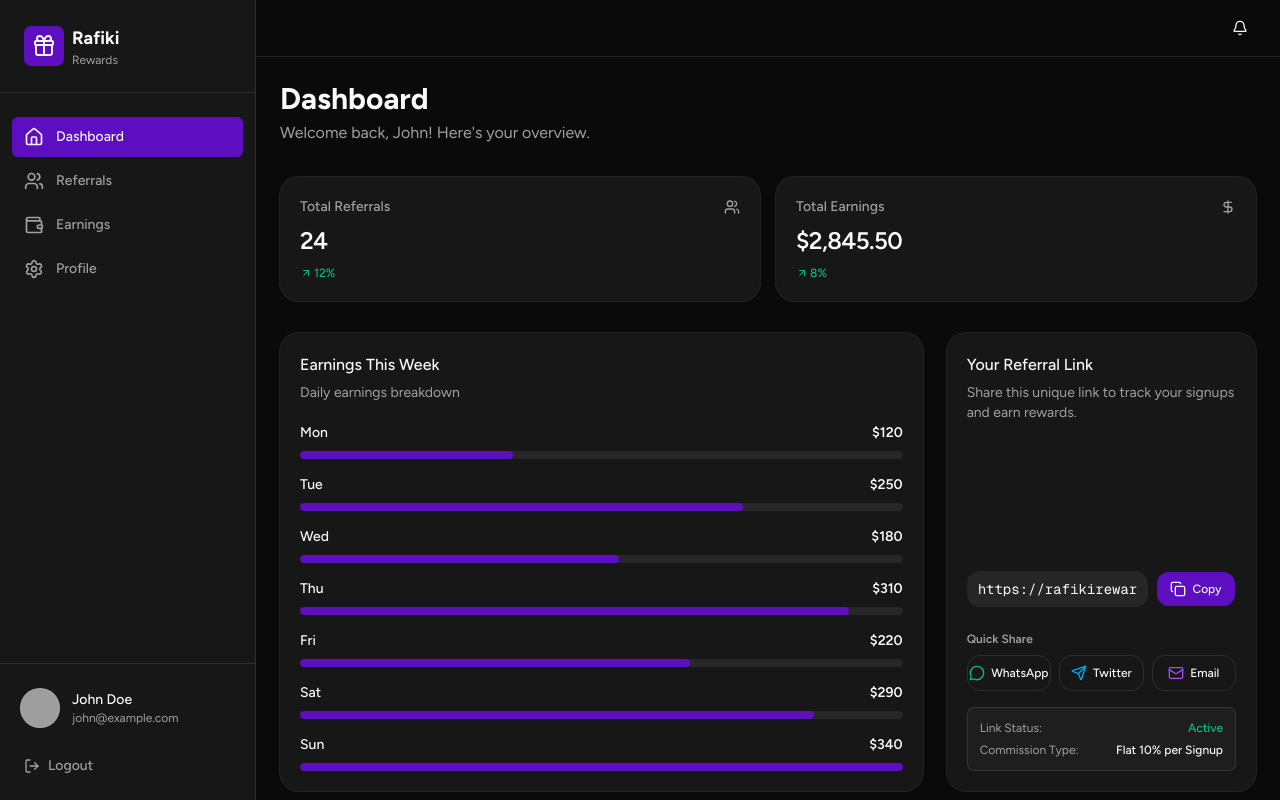
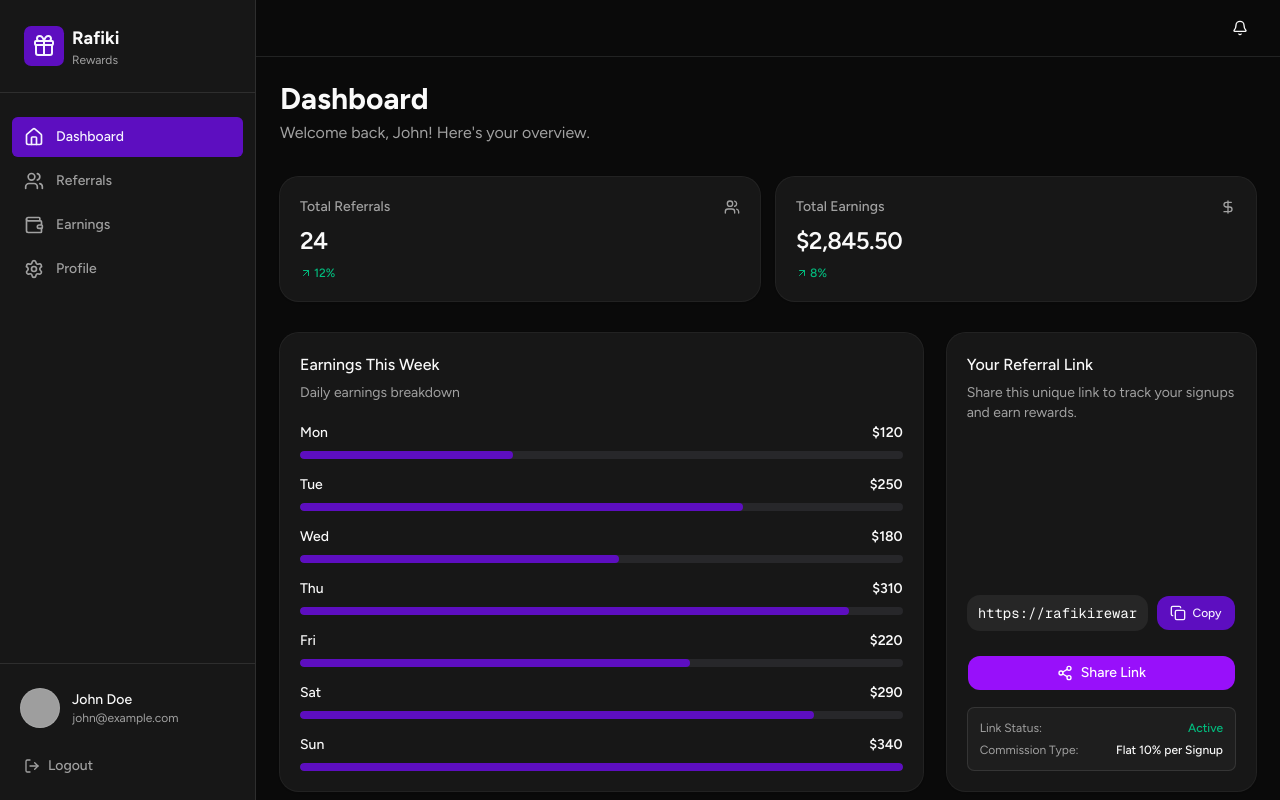
Before and after one commit to devflex002/rafiki-rewards, a Next.js app: page /dashboard in a window 1280 px wide. Built offline with nearby package versions, Linux system fonts and the light colour scheme; grey boxes are pictures that could not be loaded.

Commit message:
feat: implement dashboard page with referral link management and earnings overview

```diff
--- a/app/dashboard/page.tsx
+++ b/app/dashboard/page.tsx
@@ -1,7 +1,7 @@
 'use client';
 
 import { useState } from 'react';
-import { Users, DollarSign, MousePointer, Percent, Copy, Check, Mail, Send, MessageCircle } from 'lucide-react';
+import { Users, DollarSign, Copy, Check, Share2 } from 'lucide-react';
 import { Button } from '@/components/ui/button';
 import { Input } from '@/components/ui/input';
 import { Card, CardHeader, CardTitle, CardDescription, CardContent } from '@/components/ui/card';
@@ -11,6 +11,7 @@ import { EarningsChart } from '@/components/dashboard/earnings-chart';
 
 function ReferralLinkCard() {
   const [copied, setCopied] = useState(false);
+  const [shared, setShared] = useState(false);
   const referralLink = "https://rafikirewards.com/?ref=john-doe";
 
   const handleCopy = () => {
@@ -19,10 +20,23 @@ function ReferralLinkCard() {
     setTimeout(() => setCopied(false), 2000);
   };
 
-  const shareLinks = {
-    whatsapp: `https://api.whatsapp.com/send?text=Join%20me%20on%20Rafiki%20Rewards%20to%20start%20earning%20commissions!%20${encodeURIComponent(referralLink)}`,
-    twitter: `https://twitter.com/intent/tweet?url=${encodeURIComponent(referralLink)}&text=Join%20me%20on%20Rafiki%20Rewards%20to%20start%20earning%20commissions!`,
-    email: `mailto:?subject=Join%20Rafiki%20Rewards&body=Join%20me%20on%20Rafiki%20Rewards%20to%20start%20earning%20commissions:%20${encodeURIComponent(referralLink)}`,
+  const handleShare = async () => {
+    if (navigator.share) {
+      try {
+        await navigator.share({
+          title: 'Rafiki Rewards',
+          text: 'Join me on Rafiki Rewards to start earning commissions!',
+          url: referralLink,
+        });
+        setShared(true);
+        setTimeout(() => setShared(false), 2000);
+      } catch (err) {
+        console.log('Share cancelled or failed', err);
+      }
+    } else {
+      // Fallback to copy if navigator.share is not supported
+      handleCopy();
+    }
   };
 
   return (
@@ -50,29 +64,12 @@ function ReferralLinkCard() {
           </Button>
         </div>
 
-        {/* Quick Share Buttons */}
-        <div className="space-y-2 pt-2">
-          <p className="text-xs font-semibold text-muted-foreground">Quick Share</p>
-          <div className="grid grid-cols-3 gap-2">
-            <a href={shareLinks.whatsapp} target="_blank" rel="noopener noreferrer">
-              <Button variant="outline" size="sm" className="w-full gap-1.5 h-9 text-xs">
-                <MessageCircle className="h-4 w-4 text-emerald-500" />
-                <span>WhatsApp</span>
-              </Button>
-            </a>
-            <a href={shareLinks.twitter} target="_blank" rel="noopener noreferrer">
-              <Button variant="outline" size="sm" className="w-full gap-1.5 h-9 text-xs">
-                <Send className="h-4 w-4 text-sky-500" />
-                <span>Twitter</span>
-              </Button>
-            </a>
-            <a href={shareLinks.email}>
-              <Button variant="outline" size="sm" className="w-full gap-1.5 h-9 text-xs">
-                <Mail className="h-4 w-4 text-purple-500" />
-                <span>Email</span>
-              </Button>
-            </a>
-          </div>
+        {/* Share Button with native functionality */}
+        <div className="pt-2">
+          <Button onClick={handleShare} className="w-full h-9 gap-2 text-sm bg-purple-600 hover:bg-purple-500 text-white transition-colors">
+            <Share2 className="h-4 w-4" />
+            {shared ? 'Shared!' : 'Share Link'}
+          </Button>
         </div>
 
         {/* Stats Summary */}
```
